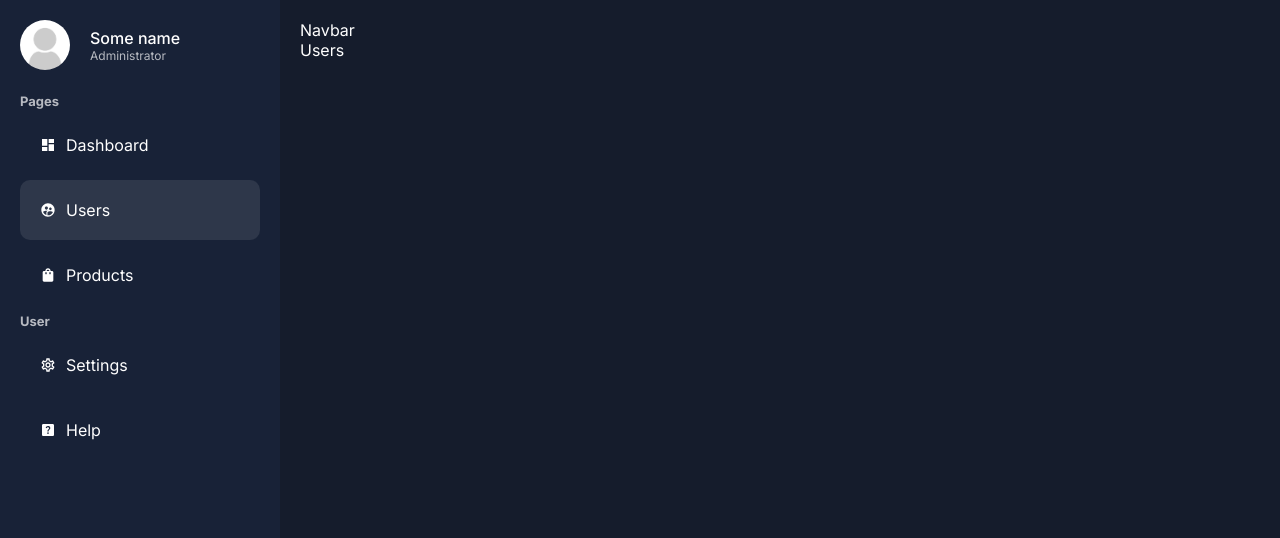
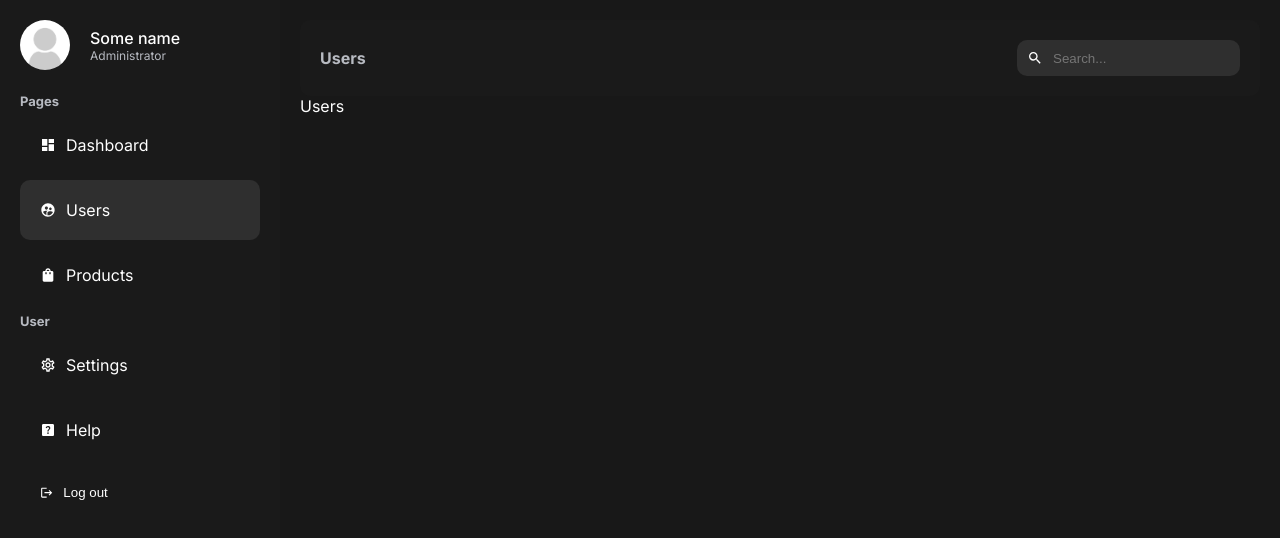
Before and after one commit to mryzleitsev/ryzleitsev_cms, a Next.js app: page /dashboard/users in a window 1280 px wide. Shown: the top 538 px of the page. Built offline with nearby package versions, Linux system fonts and the light colour scheme.

Commit message:
sidebar.jsx navbar.jsx and colour changes

```diff
--- a/app/ui/dashboard/navbar/navbar.jsx
+++ b/app/ui/dashboard/navbar/navbar.jsx
@@ -1,7 +1,24 @@
+"use client";
+import { usePathname } from 'next/navigation';
+import styles from './navbar.module.css';
+import {
+    MdSearch,
+} from "react-icons/md";
+
 const Navbar = () => {
+    const pathname = usePathname();
+
     return (
-        <div>Navbar</div>
-    )
-}
+        <div className={styles.container}>
+            <div className={styles.title}>{pathname.split("/").pop()}</div>
+            <div className={styles.menu}>
+                <div className={styles.search}>
+                    <MdSearch />
+                    <input type="text" placeholder="Search..." className={styles.input} />
+                </div>
+            </div>
+        </div>
+    );
+};
 
 export default Navbar;
--- /dev/null
+++ b/app/ui/dashboard/navbar/navbar.module.css
@@ -0,0 +1,35 @@
+.container {
+    padding: 20px;
+    border-radius: 10px;
+    background-color: var(--bgSoft);
+    display: flex;
+    align-items: center;
+    justify-content: space-between;
+}
+
+.title {
+    color: var(--textSoft);
+    font-weight: bold;
+    text-transform: capitalize;
+}
+
+.menu {
+    display: flex;
+    align-items: center;
+    gap: 20px;
+}
+
+.search {
+    display: flex;
+    align-items: center;
+    gap: 10px;
+    background-color: #2f2f2f;
+    padding: 10px;
+    border-radius: 10px;
+}
+
+.input {
+    background-color: transparent;
+    border: none;
+    color: var(--text);
+}
--- a/app/ui/dashboard/sidebar/menuLink/menuLink.module.css
+++ b/app/ui/dashboard/sidebar/menuLink/menuLink.module.css
@@ -9,5 +9,5 @@
 
 .container:hover,
 .active {
-    background-color: #2e374a;
+    background-color: #2f2f2f;
 }
--- a/app/ui/dashboard/sidebar/sidebar.jsx
+++ b/app/ui/dashboard/sidebar/sidebar.jsx
@@ -79,6 +79,10 @@
                     </li>
                 ))}
             </ul>
+            <button className={styles.logout}>
+                <MdLogout></MdLogout>
+                Log out
+            </button>
         </div>
     )
 }
--- a/app/ui/dashboard/sidebar/sidebar.module.css
+++ b/app/ui/dashboard/sidebar/sidebar.module.css
@@ -55,5 +55,5 @@
 }
 
 .logout:hover{
-    background-color: #2e374a;
+    background-color: #3c3c3c;
 }
--- a/app/ui/globals.css
+++ b/app/ui/globals.css
@@ -1,6 +1,6 @@
 :root{
-    --bg: #151c2c;
-    --bgSoft: #182237;
+    --bg: #181818;
+    --bgSoft: #1a1a1a;
     --text: white;
     --textSoft: #b7bac1;
 }
```
Also changed, not shown: app/ui/dashboard/navbar/navbar.modile.css (deleted).
